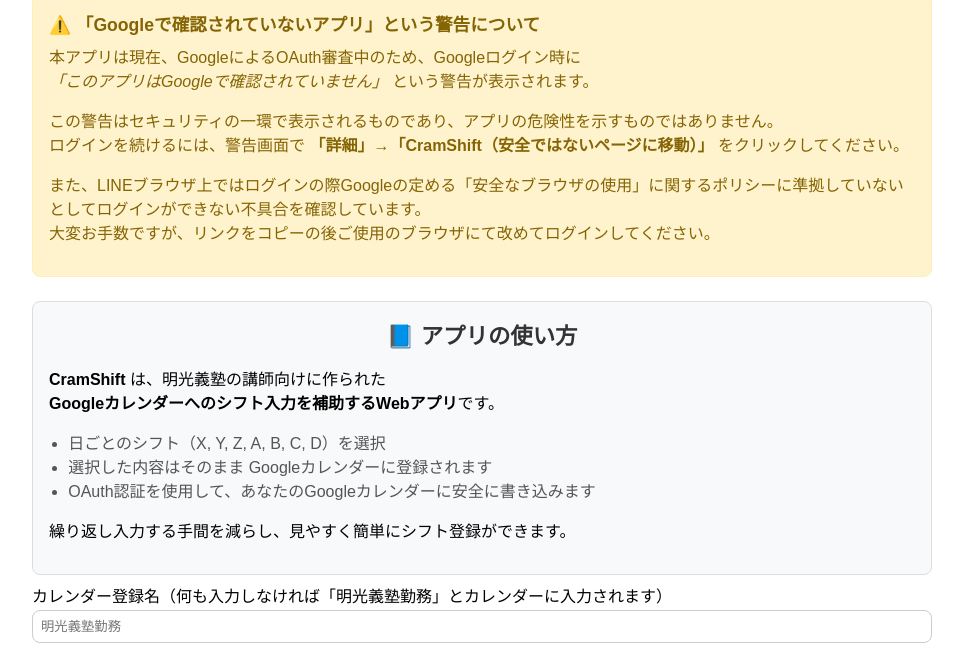
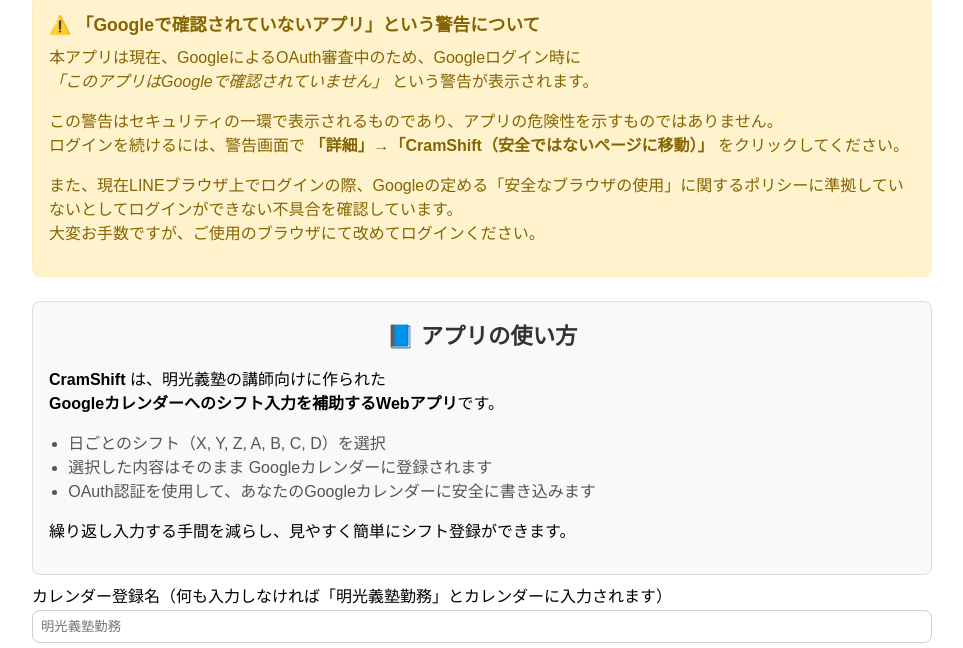
Before and after one commit to Clowd22/CramShift, a plain HTML site: page index.html in a window 1280 px wide. Shown: the part 95-743 px from the top of the page, without its empty margins (158-1121 px from the left). Drawn offline with Linux system fonts and the light colour scheme.

Commit message:
Update index.html

```diff
--- a/index.html
+++ b/index.html
@@ -26,8 +26,8 @@
       ログインを続けるには、警告画面で <strong>「詳細」→「CramShift（安全ではないページに移動）」</strong> をクリックしてください。
     </p>
     <p style="color: #856404;">
-      また、LINEブラウザ上ではログインの際Googleの定める「安全なブラウザの使用」に関するポリシーに準拠していないとしてログインができない不具合を確認しています。<br>
-      大変お手数ですが、リンクをコピーの後ご使用のブラウザにて改めてログインしてください。
+      また、現在LINEブラウザ上でログインの際、Googleの定める「安全なブラウザの使用」に関するポリシーに準拠していないとしてログインができない不具合を確認しています。<br>
+      大変お手数ですが、ご使用のブラウザにて改めてログインください。
     </p>
     </div>
     <section style="background-color: #f8f9fa; border: 1px solid #ddd; padding: 1rem; border-radius: 8px; margin-top: 1.5rem;">
```
